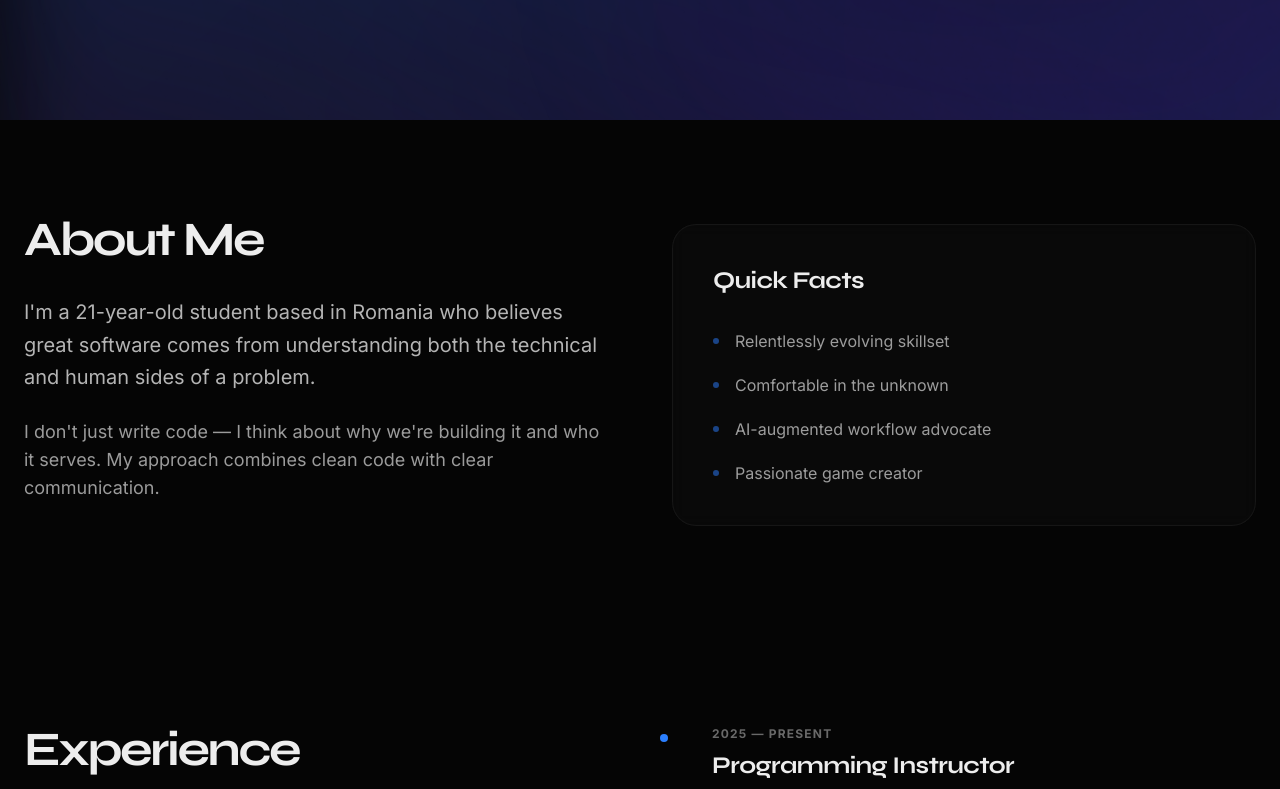
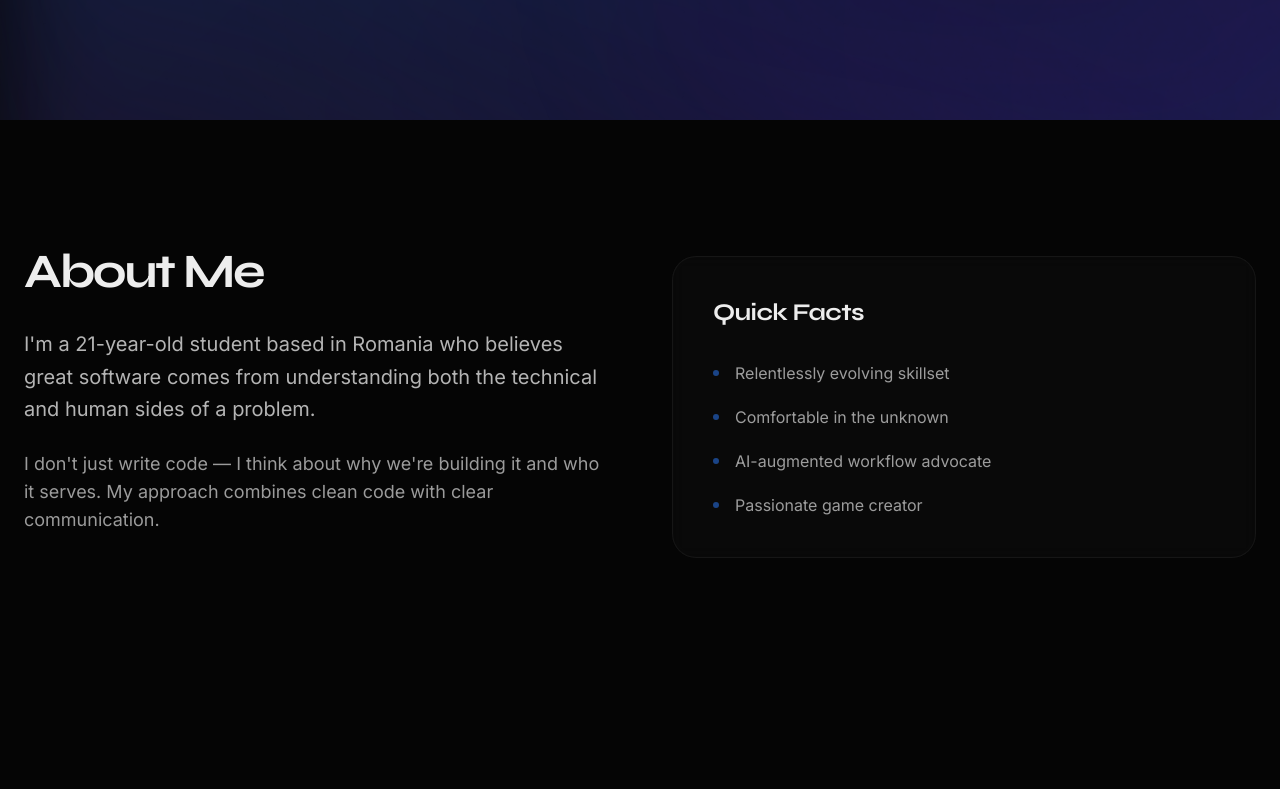
Before and after one commit to hexa325/portfolio-website, a Next.js app: page / in a window 1280 px wide. Shown: the part 680-1469 px from the top of the page. Built offline with nearby package versions, Linux system fonts and the light colour scheme.

Commit message:
fix: restore premium section spacing and tighten navigation alignment

```diff
--- a/src/app/globals.css
+++ b/src/app/globals.css
@@ -46,10 +46,9 @@
 @layer base {
   html {
     scroll-behavior: smooth;
-    scroll-padding-top: 5rem;
-    /* PERFORMANCE: Remove height constraint to let native viewport handle scroll */
+    /* REFINEMENT: Tighter landing offset (4rem instead of 5rem) */
+    scroll-padding-top: 4rem;
     height: auto;
-    overflow-x: visible;
   }
 
   /* Disable smooth scroll on mobile to stop snapping artifacts */
@@ -64,7 +63,6 @@
       backdrop-filter: none !important;
       -webkit-backdrop-filter: none !important;
       box-shadow: none !important;
-      /* Remove dynamic viewport dependency to stop layout thrashing */
       min-height: 0 !important;
     }
   }
@@ -72,7 +70,6 @@
   body {
     @apply antialiased font-sans bg-white dark:bg-[#050505] text-black dark:text-[#ededed];
     width: 100%;
-    /* PERFORMANCE: Static height prevents 'snapping' when address bar toggles */
     min-height: 100vh;
     height: auto;
     overflow-x: hidden;
@@ -82,9 +79,9 @@
     text-rendering: optimizeLegibility;
   }
 
-  /* Native modern alignment for navigation */
+  /* REFINEMENT: Tighter native alignment for navigation */
   section {
-    scroll-margin-top: 5rem;
+    scroll-margin-top: 4rem;
   }
 
   /* Specific reset for Hero which is at the top */
@@ -106,8 +103,9 @@
     padding-right: 1.5rem;
   }
 
+  /* RESTORATION: Original premium whitespace spacing */
   .section-padding {
-    @apply py-16 md:py-24;
+    @apply py-20 md:py-32;
   }
 
   .ambient-glow {
```
